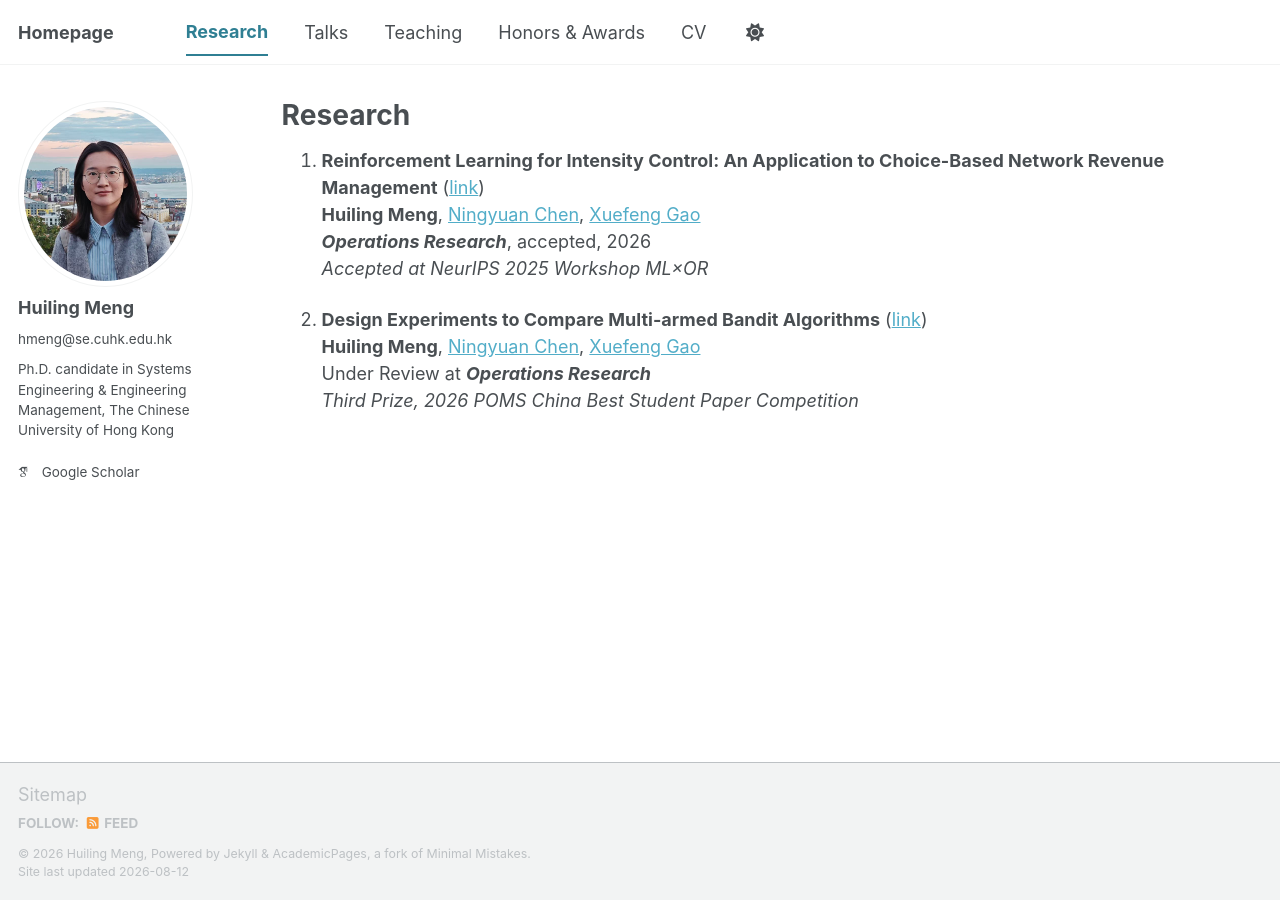
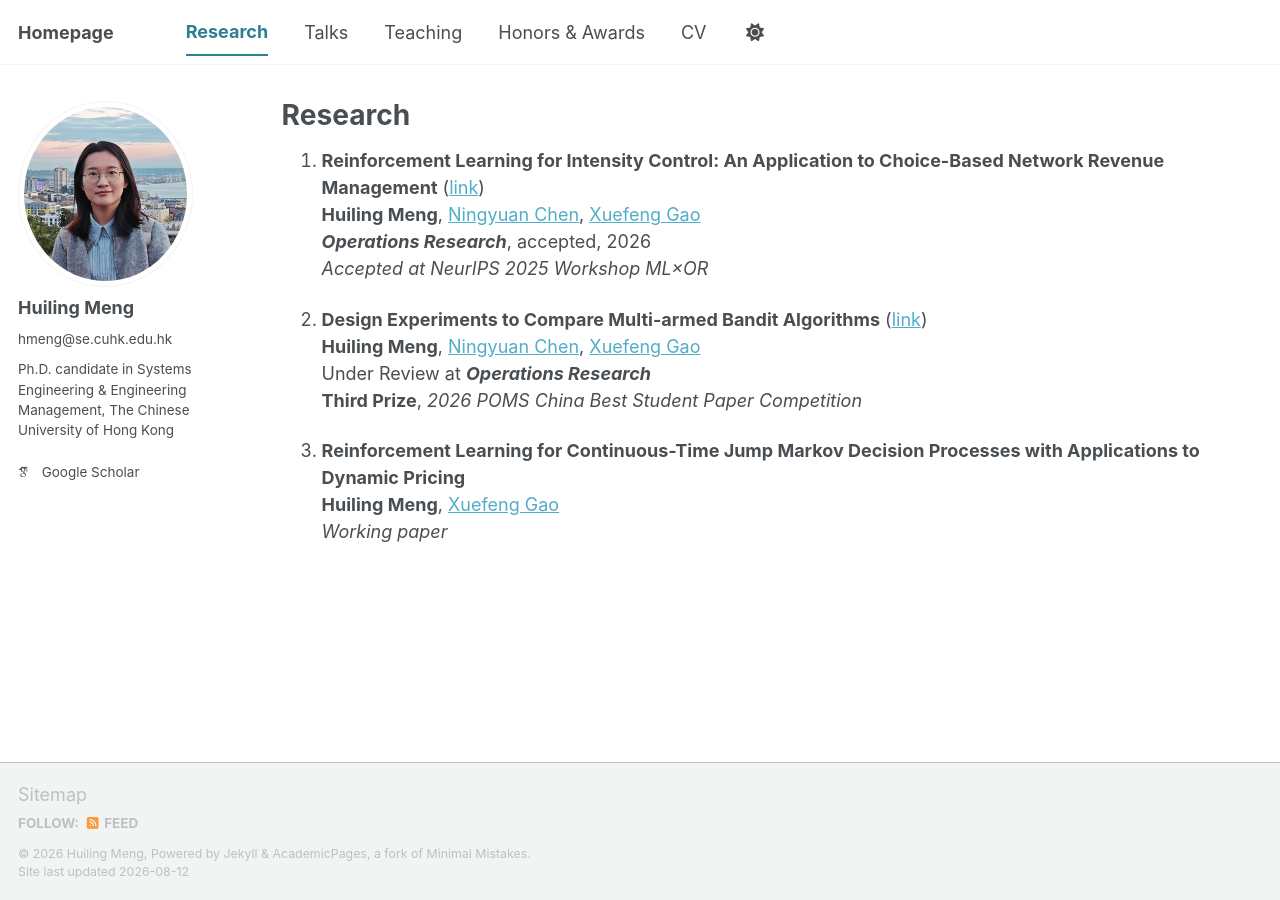
Before and after one commit to huilingmeng/huilingmeng.github.io, a Jekyll site: the page built from _pages/research.md, in a window 1280 px wide. Built offline with Jekyll 4.4.1, drawn with Linux system fonts in a browser that asks for light colours; some web fonts are replaced; a script bundle is joined from its source files by our own code; library files that are not in the unit come from our copies.

Commit message:
Format research entries with HTML line breaks
Updated formatting for research entries to use HTML line breaks.

```diff
--- a/_pages/research.md
+++ b/_pages/research.md
@@ -6,12 +6,16 @@
 ---
 
 
-1. **Reinforcement Learning for Intensity Control: An Application to Choice-Based Network Revenue Management** ([link](https://arxiv.org/abs/2406.05358))
-   **Huiling Meng**, [Ningyuan Chen](http://individual.utoronto.ca/ningyuanchen), [Xuefeng Gao](https://www1.se.cuhk.edu.hk/~xfgao/)
-   ***Operations Research***, accepted, 2026
-   *Accepted at NeurIPS 2025 Workshop ML×OR*
+1. **Reinforcement Learning for Intensity Control: An Application to Choice-Based Network Revenue Management** ([link](https://arxiv.org/abs/2406.05358))<br>
+**Huiling Meng**, [Ningyuan Chen](http://individual.utoronto.ca/ningyuanchen), [Xuefeng Gao](https://www1.se.cuhk.edu.hk/~xfgao/)<br>
+***Operations Research***, accepted, 2026<br>
+*Accepted at NeurIPS 2025 Workshop ML×OR*
 
-2. **Design Experiments to Compare Multi-armed Bandit Algorithms** ([link](https://arxiv.org/abs/2603.05919))
-   **Huiling Meng**, [Ningyuan Chen](http://individual.utoronto.ca/ningyuanchen), [Xuefeng Gao](https://www1.se.cuhk.edu.hk/~xfgao/)
-   Under Review at ***Operations Research*** \
-   *Third Prize, 2026 POMS China Best Student Paper Competition*
+2. **Design Experiments to Compare Multi-armed Bandit Algorithms** ([link](https://arxiv.org/abs/2603.05919))<br>
+**Huiling Meng**, [Ningyuan Chen](http://individual.utoronto.ca/ningyuanchen), [Xuefeng Gao](https://www1.se.cuhk.edu.hk/~xfgao/)<br>
+Under Review at ***Operations Research***<br>
+**Third Prize**, *2026 POMS China Best Student Paper Competition*
+
+4. **Reinforcement Learning for Continuous-Time Jump Markov Decision Processes with Applications to Dynamic Pricing**<br>
+**Huiling Meng**, [Xuefeng Gao](https://www1.se.cuhk.edu.hk/~xfgao/)<br>
+*Working paper*
```
